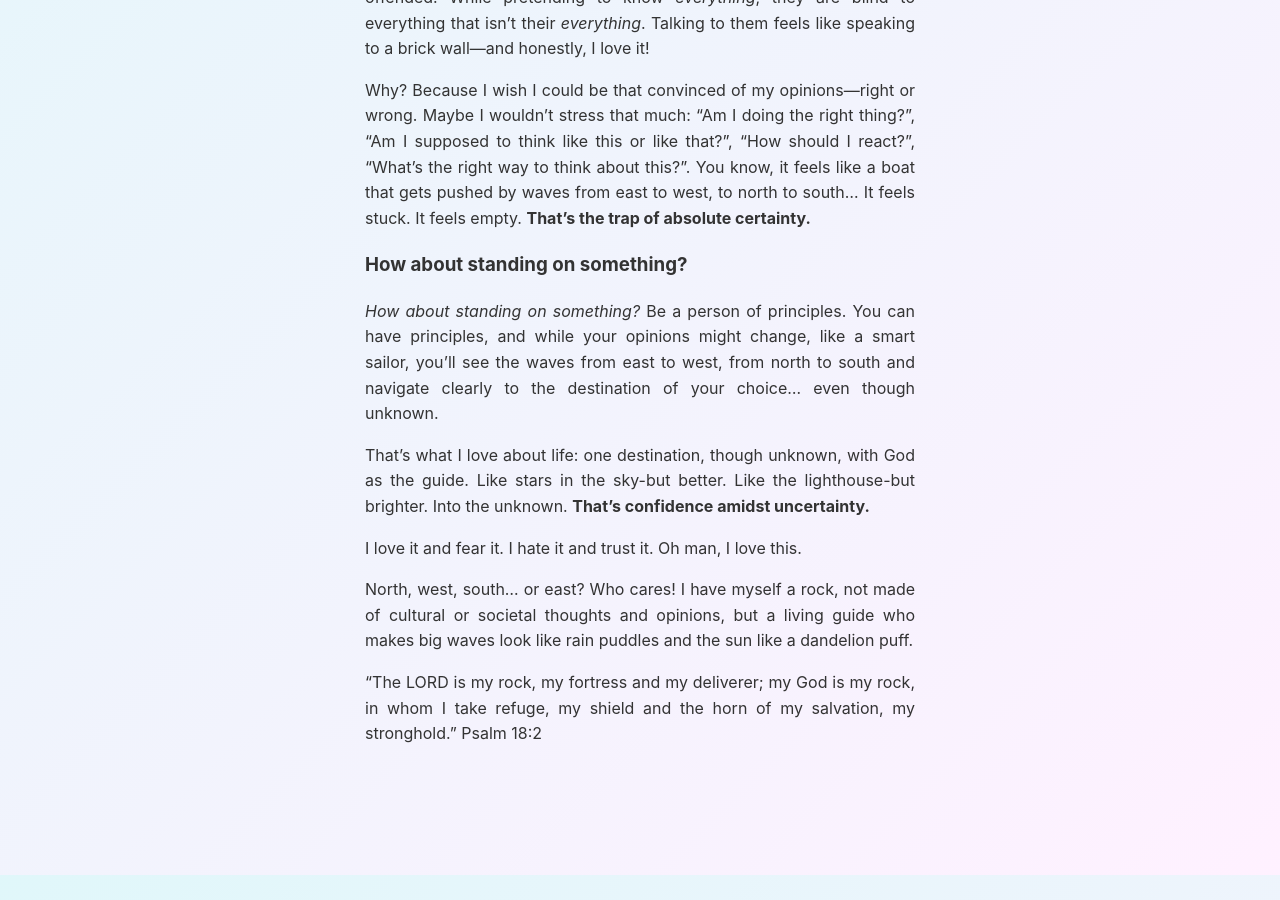
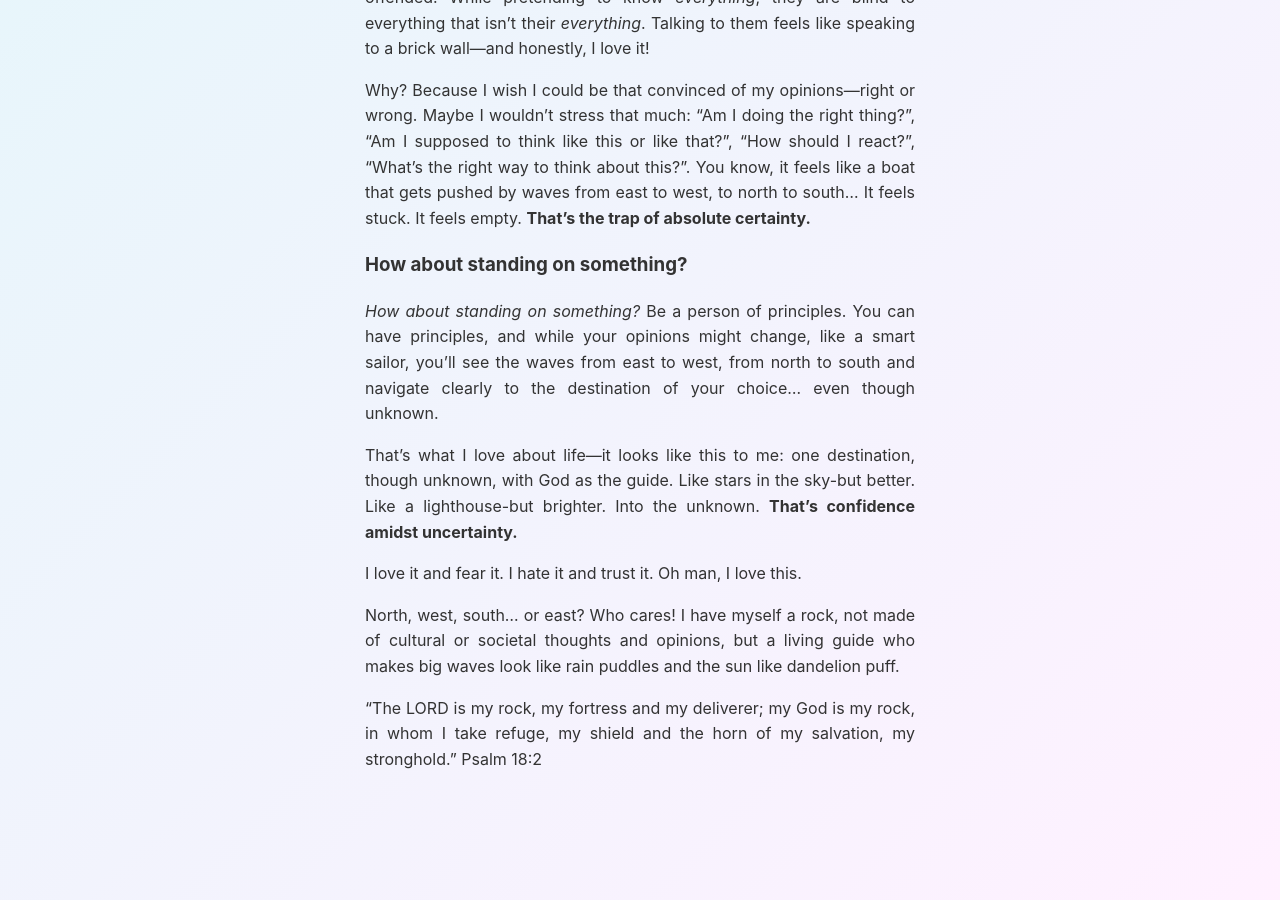
Before and after one commit to lucianmocan/lucianmocan.github.io, a Jekyll site: the page built from _posts/2025-01-02-what-about-politics.md, in a window 1280 px wide and 900 px high, scrolled down 711 px. Built offline with Jekyll 4.4.1, drawn with Linux system fonts in a browser that asks for light colours.

Commit message:
fix some more

```diff
--- a/_posts/2025-01-02-what-about-politics.md
+++ b/_posts/2025-01-02-what-about-politics.md
@@ -17,11 +17,11 @@ Why? Because I wish I could be that convinced of my opinions—right or wrong. M
 
 *How about standing on something?* Be a person of principles. You can have principles, and while your opinions might change, like a smart sailor, you'll see the waves from east to west, from north to south and navigate clearly to the destination of your choice... even though unknown.
 
-That's what I love about life: one destination, though unknown, with God as the guide. Like stars in the sky-but better. Like the lighthouse-but brighter. Into the unknown. **That's confidence amidst uncertainty.**
+That's what I love about life—it looks like this to me: one destination, though unknown, with God as the guide. Like stars in the sky-but better. Like a lighthouse-but brighter. Into the unknown. **That's confidence amidst uncertainty.**
 
 I love it and fear it. I hate it and trust it. Oh man, I love this.
 
 North, west, south... or east? Who cares! I have myself a
-rock, not made of cultural or societal thoughts and opinions, but a living guide who makes big waves look like rain puddles and the sun like a dandelion puff.
+rock, not made of cultural or societal thoughts and opinions, but a living guide who makes big waves look like rain puddles and the sun like dandelion puff.
 
 "The LORD is my rock, my fortress and my deliverer; my God is my rock, in whom I take refuge, my shield and the horn of my salvation, my stronghold." Psalm 18:2
```
